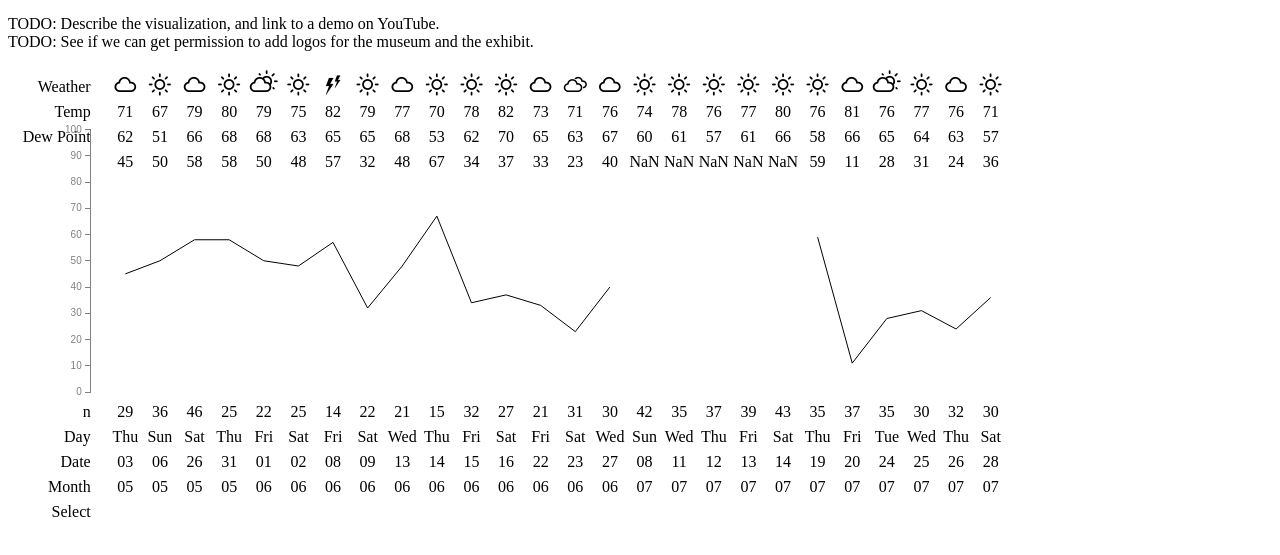
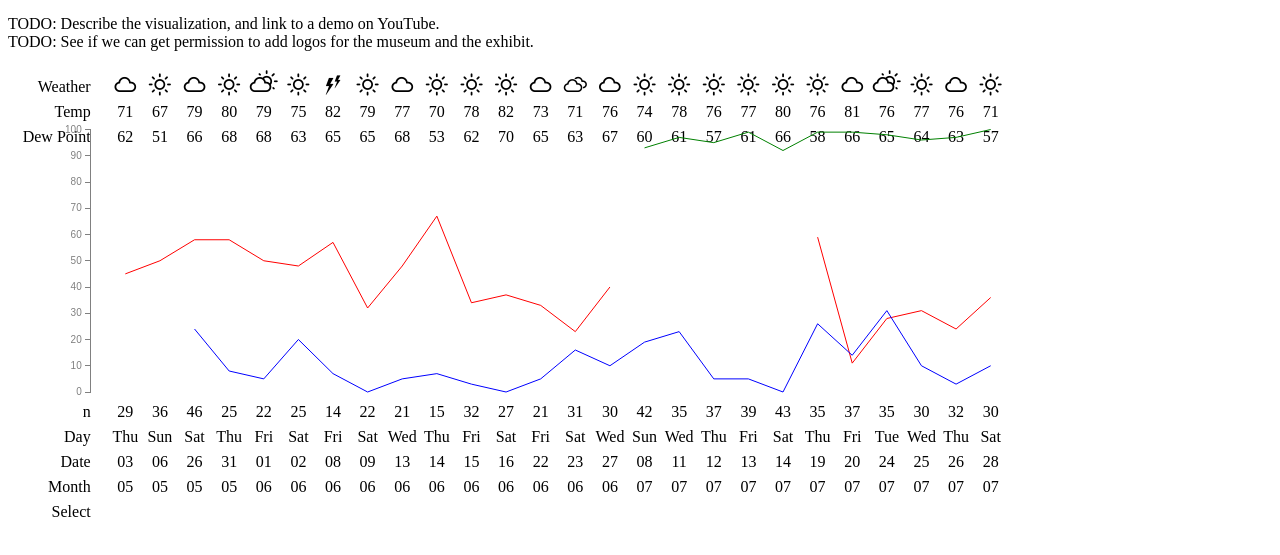
Before and after one commit to CKIXD/H517Project2, a plain HTML site: page index.html in a window 1280 px wide. Shown: the part 45-600 px from the top of the page. Drawn offline with nearby package versions, Linux system fonts and the light colour scheme.

Commit message:
Now drawing line for primary reason, outside time, and recommend.

```diff
--- a/index.html
+++ b/index.html
@@ -16,7 +16,6 @@
 
 		svg .graphline {
 			fill: none;
-			stroke: black;
 			stroke-width: 1px;
 		}
 
--- a/timeline.js
+++ b/timeline.js
@@ -256,8 +256,16 @@ function drawTimelineGraphs() {
 
 		timelineDays[i].SLE_primary_reason_percent =
 			Math.round(SLE_primary_reason_yes / SLE_primary_reason_responded * 100);
+		timelineDays[i].outside30 =
+			Math.round((outside_time_30 + outside_time_60 + outside_time_90) / outside_time_responded * 100);
+		timelineDays[i].outside60 =
+			Math.round((outside_time_60 + outside_time_90) / outside_time_responded * 100);
+		timelineDays[i].outside90 =
+			Math.round((outside_time_90) / outside_time_responded * 100);
+		timelineDays[i].recommendPercent =
+			Math.round((recommendSum / recommendCount) / 5 * 100);
 
-		// TEMP: Drawing this during development for comparison to the drawn line.
+		/* Drew these during development for comparison to the drawn line.
 		timeline.append("text")
 			.text(timelineDays[i].SLE_primary_reason_percent)
 			.attr("x", tlXScale(i))
@@ -265,36 +273,27 @@ function drawTimelineGraphs() {
 			.attr('text-anchor','middle')
 			;
 
-		/*
-		TODO: Draw outsideX as a set of lines.
-		let outside30 = Math.round((outside_time_30 + outside_time_60 + outside_time_90) / outside_time_responded * 100);
 		timeline.append("text")
-			.text(outside30)
+			.text(timelineDays[i].outside30)
+			.attr("x", tlXScale(i))
+			.attr("y", 4 * TL_ROWHEIGHT)
+			.attr('text-anchor','middle')
+			;
+		timeline.append("text")
+			.text(timelineDays[i].outside60)
+			.attr("x", tlXScale(i))
+			.attr("y", 5 * TL_ROWHEIGHT)
+			.attr('text-anchor','middle')
+			;
+		timeline.append("text")
+			.text(timelineDays[i].outside90)
 			.attr("x", tlXScale(i))
 			.attr("y", 6 * TL_ROWHEIGHT)
 			.attr('text-anchor','middle')
 			;
-		let outside60 = Math.round((outside_time_60 + outside_time_90) / outside_time_responded * 100);
+
 		timeline.append("text")
-			.text(outside60)
-			.attr("x", tlXScale(i))
-			.attr("y", 7 * TL_ROWHEIGHT)
-			.attr('text-anchor','middle')
-			;
-		let outside90 = Math.round((outside_time_90) / outside_time_responded * 100);
-		timeline.append("text")
-			.text(outside90)
-			.attr("x", tlXScale(i))
-			.attr("y", 8 * TL_ROWHEIGHT)
-			.attr('text-anchor','middle')
-			;
-		*/
-
-		/*
-		TODO: Draw recommendPercent as a line.
-		let recommendPercent = Math.round((recommendSum / recommendCount) / 5 * 100);
-		timeline.append("text")
-			.text(recommendPercent)
+			.text(timelineDays[i].recommendPercent)
 			.attr("x", tlXScale(i))
 			.attr("y", 4 * TL_ROWHEIGHT)
 			.attr('text-anchor','middle')
@@ -303,8 +302,9 @@ function drawTimelineGraphs() {
 
 	}
 
+	// TODO: Draw a shape at each point so we don't miss a value between two NaN values.
+
 	// Draw SLE_primary_reason_percent as a line.
-	// TODO: Draw a shape at each point so we don't miss a value between two NaN values.
 	let SLEPrimaryReasonPathGenerator = d3.svg.line()
 		.defined(function(d) { return !isNaN(d.SLE_primary_reason_percent); })
 		.x(function(d) { return tlXScale(d.Index); })
@@ -312,7 +312,31 @@ function drawTimelineGraphs() {
 	timeline.append('path')
 		.attr('id', 'timelineSLEprimaryreason')
 		.attr('class', 'graphline')
+		.attr('stroke', 'red')
 		.attr('d', SLEPrimaryReasonPathGenerator(timelineDays));
+
+	// Draw the line for outsideX
+	// TODO: Allow the user to select the outside time cutoff (30 / 60 / 90).
+	let outsideTimePathGenerator = d3.svg.line()
+		.defined(function(d) { return !isNaN(d.outside90); })
+		.x(function(d) { return tlXScale(d.Index); })
+		.y(function(d) { return tlYScale(d.outside90); });
+	timeline.append('path')
+		.attr('id', 'timelineOutsideTime')
+		.attr('class', 'graphline')
+		.attr('stroke', 'blue')
+		.attr('d', outsideTimePathGenerator(timelineDays));
+
+	// Draw recommendPercent as a line.
+	let recommendPathGenerator = d3.svg.line()
+		.defined(function(d) { return !isNaN(d.recommendPercent); })
+		.x(function(d) { return tlXScale(d.Index); })
+		.y(function(d) { return tlYScale(d.recommendPercent); });
+	timeline.append('path')
+		.attr('id', 'timelineRecommend')
+		.attr('class', 'graphline')
+		.attr('stroke', 'green')
+		.attr('d', recommendPathGenerator(timelineDays));
 
 	// TODO: Draw the line for % plan to return to visit the SLE
 
```
